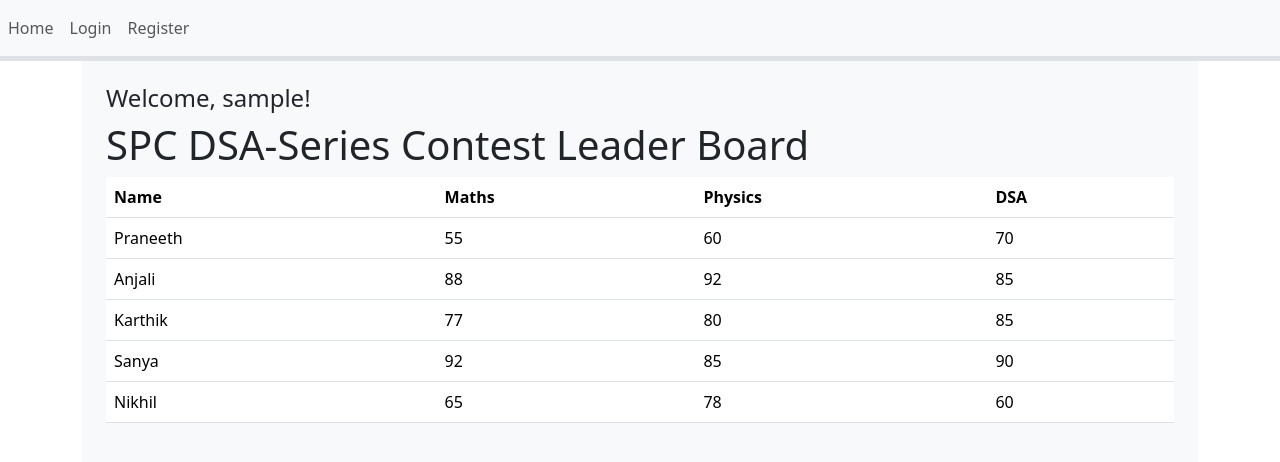
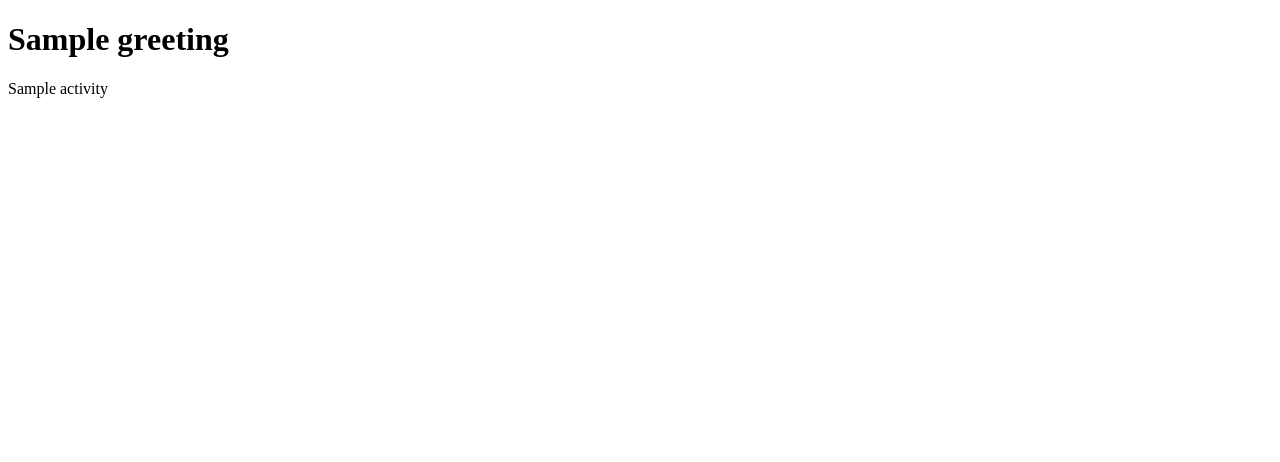
Before and after one commit to praneeth-rao/flask_spc_dsa_series_app, a Flask app: template templates/main.html in a window 1280 px wide. Shown: the top 462 px of the page. Run offline with Flask 3, Linux system fonts and the light colour scheme; the template is opened without the code that fills it: most values are stand-ins (such as "Sample title", 1, 10 or a date in 2020).

Commit message:
Update main.html

```diff
--- a/templates/main.html
+++ b/templates/main.html
@@ -1,47 +1,10 @@
-{% extends "base.html" %} {% block title %}Leaderboard{% endblock %} {% block
-content %}
-<div class="container">
-      <div class="bg-light p-4">
-        <div>
-          <h1 class="h4">Welcome, {{ username }}!</h1>
-          <h1 class="display-6">SPC DSA-Series Contest Leader Board</h1>
-          <table class="table table-hover" id="marksTable">
-            <thead>
-              <tr>
-                <th>Name</th>
-                <th>Maths</th>
-                <th>Physics</th>
-                <th>DSA</th>
-              </tr>
-            </thead>
-            <tbody>
-            </tbody>
-          </table>
-        </div>
-      </div>
-    </div>
-  <script>
-        const students = [
-            {'name': 'Praneeth', 'maths': 55, 'physics': 60, 'dsa': 70},
-            {'name': 'Anjali', 'maths': 88, 'physics': 92, 'dsa': 85},
-            {'name': 'Karthik', 'maths': 77, 'physics': 80, 'dsa': 85},
-            {'name': 'Sanya', 'maths': 92, 'physics': 85, 'dsa': 90},
-            {'name': 'Nikhil', 'maths': 65, 'physics': 78, 'dsa': 60}
-        ];
-        const tableBody = document.querySelector('#marksTable tbody');
-        students.forEach(function(student) {
-            const row = document.createElement('tr');
-            const nameCell = document.createElement('td');
-            nameCell.textContent = student.name;
-            row.appendChild(nameCell);
-            Object.keys(student).forEach(function(subject) {
-                if (subject !== 'name') { // Skip the 'name' key
-                    const subjectCell = document.createElement('td');
-                    subjectCell.textContent = student[subject];
-                    row.appendChild(subjectCell);
-                }
-            });
-            tableBody.appendChild(row);
-        });
-    </script>
-{% endblock %}
+<!DOCTYPE html>
+<html>
+<head>
+    <title>Dashboard</title>
+</head>
+<body>
+    <h1>{{ dashboard_data.greeting }}</h1>
+    <p>{{ dashboard_data.activity }}</p>
+</body>
+</html>
```
